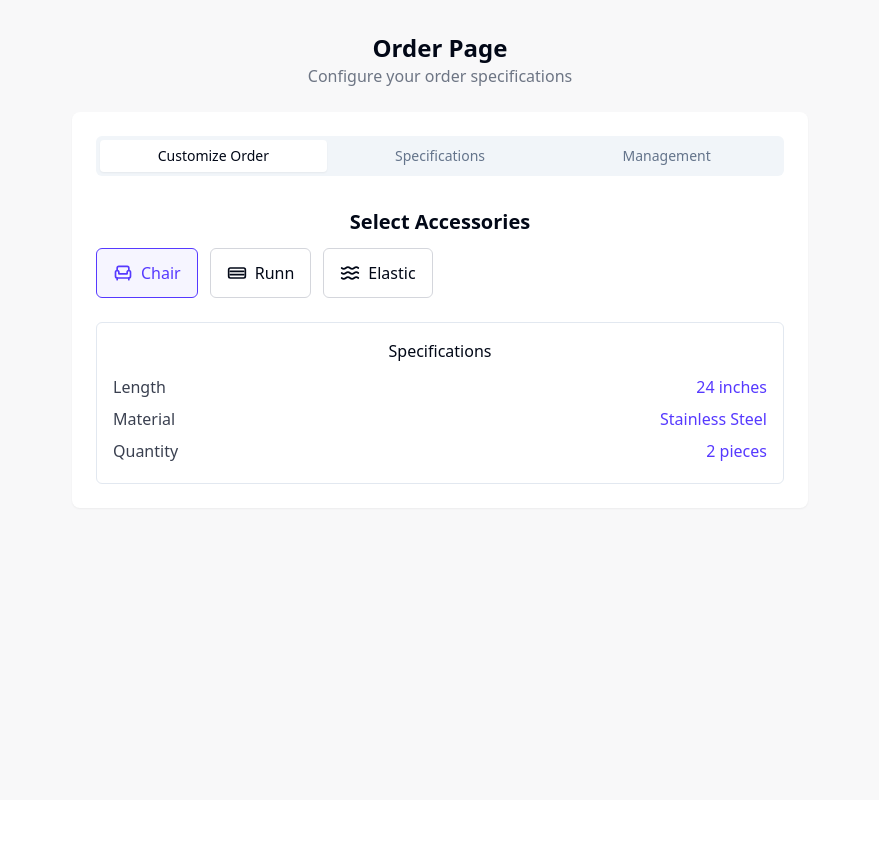
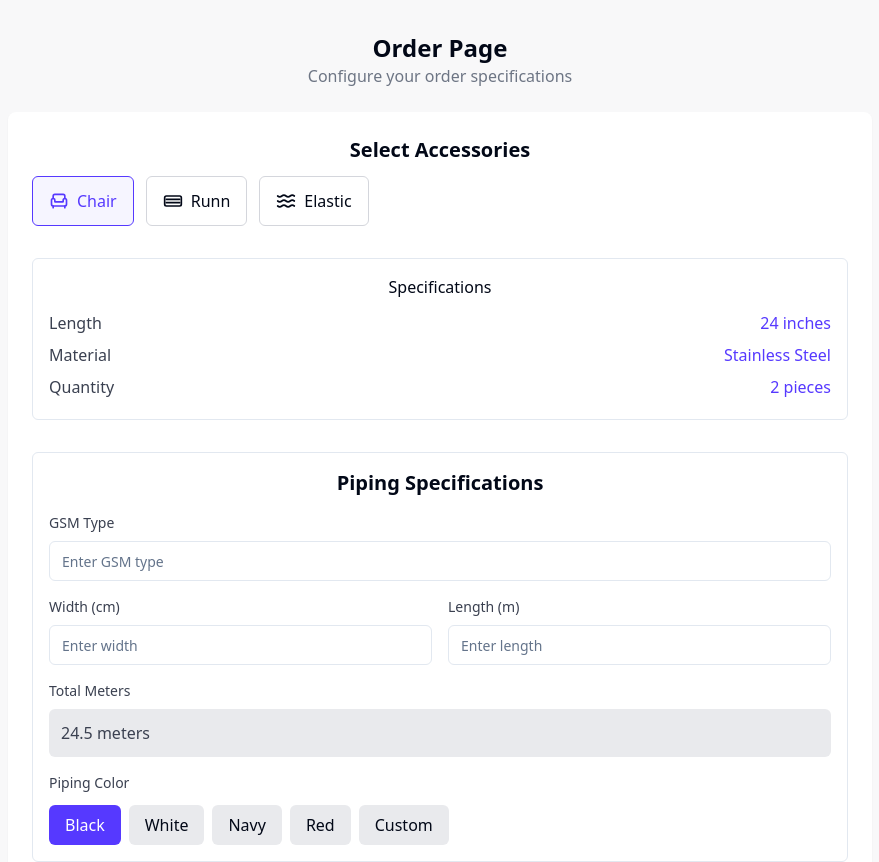
Before and after one commit to PalAnkit34/order-page-harmonizer-85, a React (Vite) app: page / in a window 1280 px wide. Shown: the top 862 px of the page, without its empty margins (200-1079 px from the left). Before the commit the page ends 800 px from the top, so only its background shows below. Built offline with nearby package versions, Linux system fonts and the light colour scheme.

Commit message:
Refactor: Combine order page tabs
Remove tabbed navigation and consolidate content.

```diff
--- a/src/components/OrderPageTabs.tsx
+++ b/src/components/OrderPageTabs.tsx
@@ -1,6 +1,5 @@
 
-import React, { useState } from 'react';
-import { Tabs, TabsContent, TabsList, TabsTrigger } from '@/components/ui/tabs';
+import React from 'react';
 import { AccessorySelection } from './AccessorySelection';
 import { BasicSpecifications } from './BasicSpecifications';
 import { PipingSpecifications } from './PipingSpecifications';
@@ -10,27 +9,13 @@ import { OrderManagement } from './OrderManagement';
 
 export const OrderPageTabs = () => {
   return (
-    <Tabs defaultValue="customize" className="w-full">
-      <TabsList className="grid grid-cols-3 mb-8">
-        <TabsTrigger value="customize">Customize Order</TabsTrigger>
-        <TabsTrigger value="specifications">Specifications</TabsTrigger>
-        <TabsTrigger value="management">Management</TabsTrigger>
-      </TabsList>
-
-      <TabsContent value="customize" className="space-y-6">
+    <div className="space-y-8">
       <AccessorySelection />
       <BasicSpecifications />
-      </TabsContent>
-
-      <TabsContent value="specifications" className="space-y-6">
       <PipingSpecifications />
       <AdditionalFeatures />
       <OrderSpecifications />
-      </TabsContent>
-
-      <TabsContent value="management">
       <OrderManagement />
-      </TabsContent>
-    </Tabs>
+    </div>
   );
 };
--- a/src/pages/Index.tsx
+++ b/src/pages/Index.tsx
@@ -6,7 +6,7 @@ import { OrderPageTabs } from '@/components/OrderPageTabs';
 const Index = () => {
   return (
     <div className="min-h-screen bg-neutral-50">
-      <div className="container max-w-3xl mx-auto py-8 px-4">
+      <div className="container max-w-4xl mx-auto py-8 px-4">
         <OrderHeader />
         <div className="bg-white p-6 rounded-lg shadow-sm">
           <OrderPageTabs />
```
Lines whose indentation alone changed are shown as unchanged.
